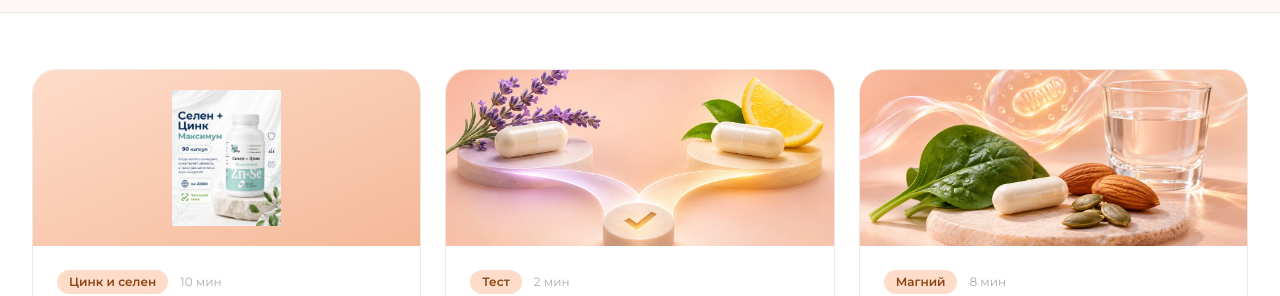
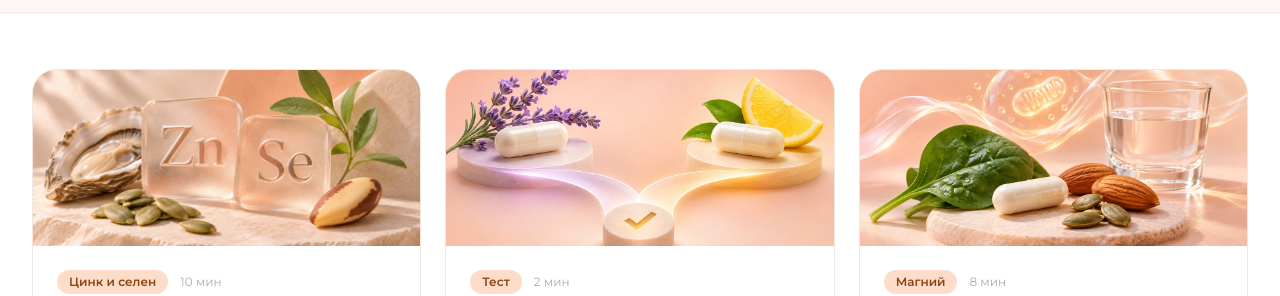
Before and after one commit to kamakaramova/vzbadrys, a Next.js app: page /blog in a window 1280 px wide. Shown: the part 365-661 px from the top of the page. Built offline with nearby package versions, Linux system fonts and the light colour scheme; no server answers.

Commit message:
Добавить обложку статьи о цинке и селене

```diff
--- a/src/app/blog/page.tsx
+++ b/src/app/blog/page.tsx
@@ -17,9 +17,9 @@ const articles = [
     tag: "Цинк и селен",
     date: "4 ноября 2026",
     readTime: "10 мин",
-    image: "/products/selen-tsink/1.png",
-    imageAlt: "Комплекс Цинк и Селен",
-    imageClassName: "object-contain p-5",
+    image: "/blog/zinc-selenium-cover.jpg",
+    imageAlt: "Цинк и селен в продуктах питания",
+    imageClassName: "object-cover",
   },
   {
     slug: "kakoy-magniy-vybrat",
```
Also changed, not shown: public/blog/zinc-selenium-cover.jpg (added).
